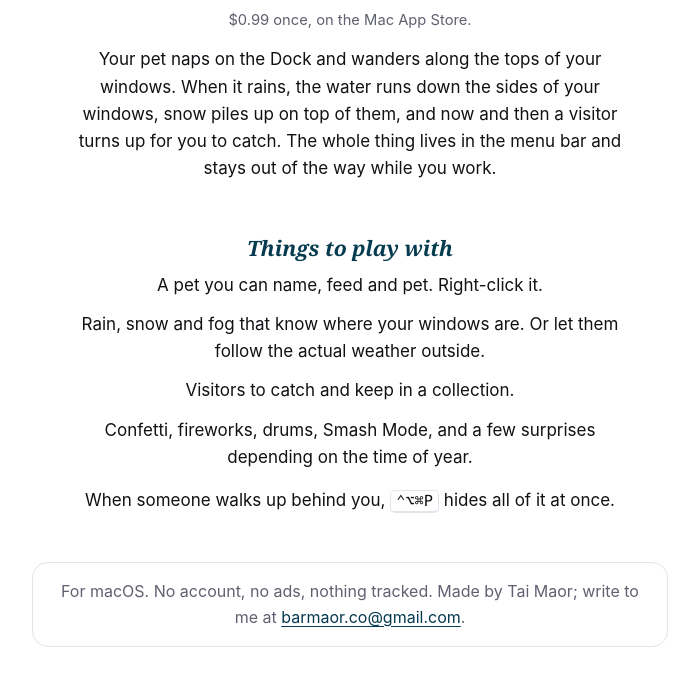
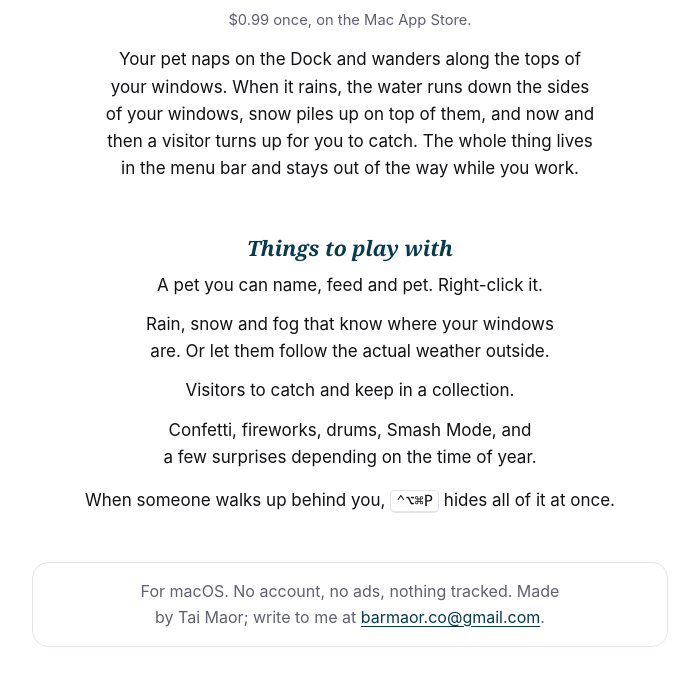
Before and after one commit to BlueDreams666/partyhearty-site, a plain HTML site: page index.html in a window 1280 px wide. Shown: the part 351-1031 px from the top of the page, without its empty margins (290-989 px from the left). Drawn offline with Linux system fonts and the light colour scheme.

Commit message:
Tidier line breaks on phones

```diff
--- a/style.css
+++ b/style.css
@@ -35,7 +35,8 @@ ul { padding-left: 20px; margin: 0 0 16px; }
 li { margin-bottom: 6px; }
 kbd { font: 0.9em ui-monospace, Menlo, monospace; border: 1px solid var(--line); border-bottom-width: 2px; border-radius: 5px; padding: 1px 5px; }
 .q { font-weight: 600; margin-bottom: 2px; }
-.note { color: var(--muted); font-size: 0.92rem; }
+.note { color: var(--muted); font-size: 0.92rem; text-wrap: balance; }
+.nb { white-space: nowrap; }
 footer { max-width: 620px; margin: 0 auto; padding: 16px 20px 40px; border-top: 1px solid var(--line); color: var(--muted); font-size: 0.92rem; }
 footer a { color: inherit; margin-right: 14px; }
 :root { --pp: var(--link); }
@@ -81,3 +82,6 @@ body.pp { text-align: center; }
   .pp main { padding: 40px 18px 28px; }
   .pp h2::before { margin-top: 36px; }
 }
+
+/* Even line lengths, no stray last words */
+p, li, .pp main > p, .pp main > ul, .pp main > ol { text-wrap: balance; }
```
